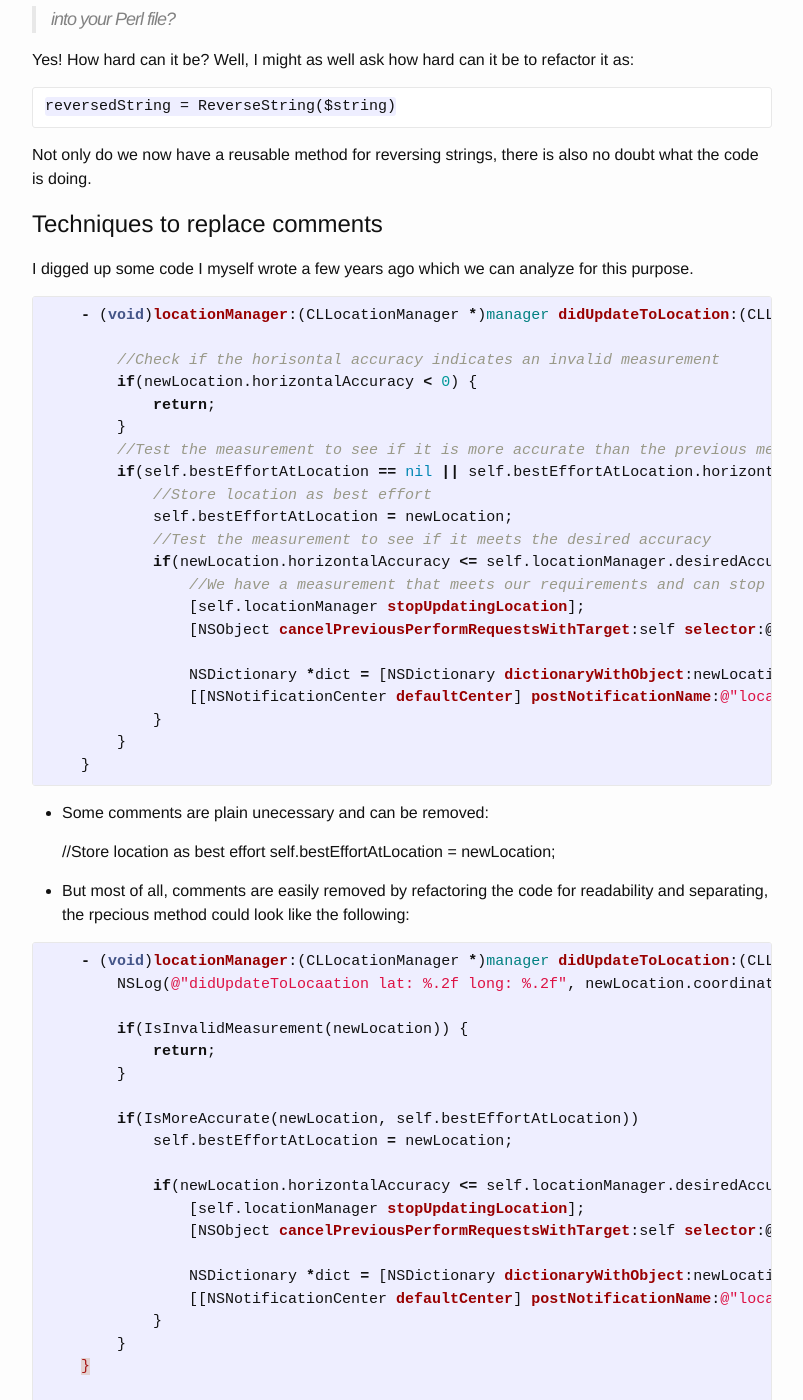
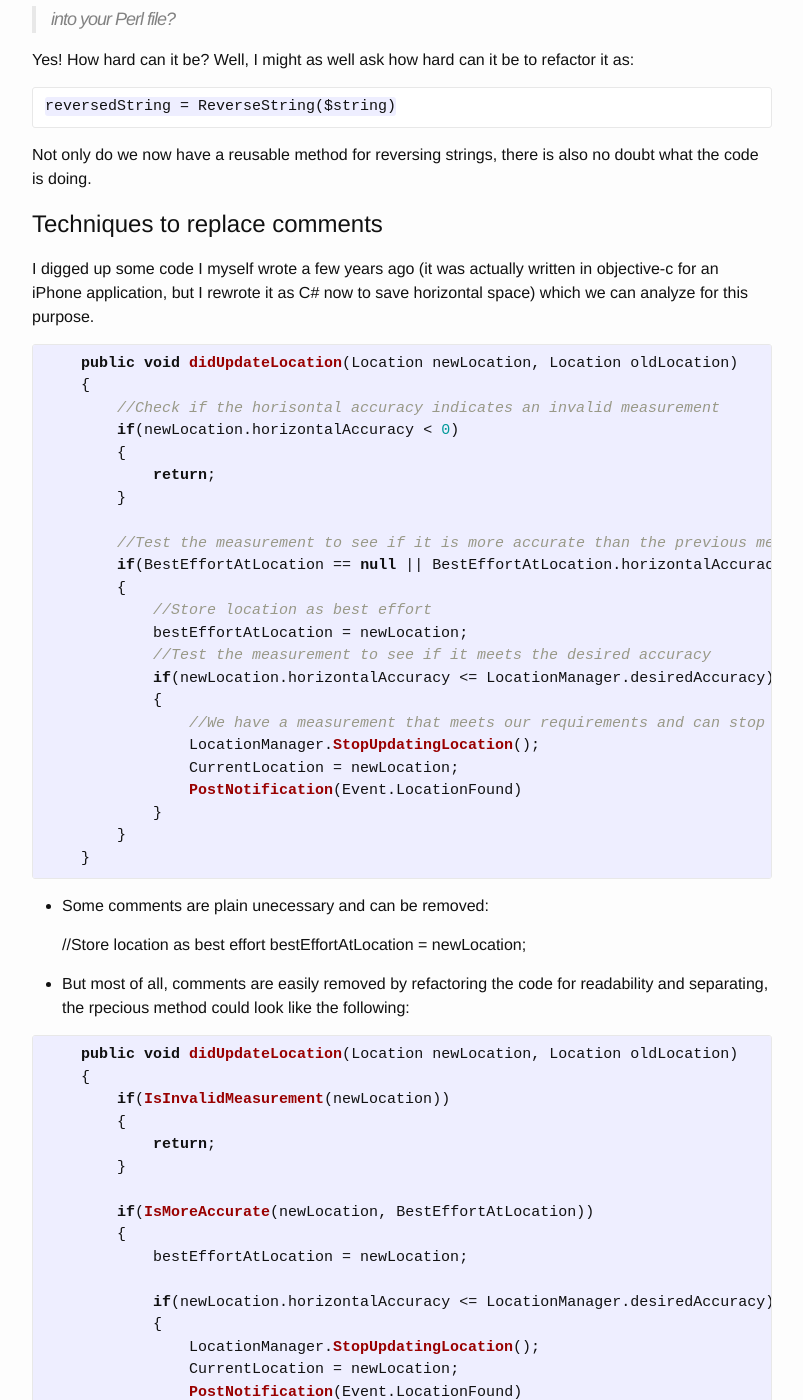
Before and after one commit to Oberheim/Oberheim.github.io, a Jekyll site: the page built from _posts/2015-08-05-are-you-still-commenting-your-code.markdown, in a window 1280 px wide and 1400 px high, scrolled down 1017 px. Shown: the whole window, without its empty margins (238-1041 px from the left). Built offline with Jekyll 4.4.1, drawn with Linux system fonts in a browser that asks for light colours; comment, search, counter and statistics services are not loaded; some of the changed text lies outside the part shown.

Commit message:
Update 2015-08-05-are-you-still-commenting-your-code.markdown

```diff
--- a/_posts/2015-08-05-are-you-still-commenting-your-code.markdown
+++ b/_posts/2015-08-05-are-you-still-commenting-your-code.markdown
@@ -39,28 +39,30 @@ Yes! How hard can it be? Well, I might as well ask how hard can it be to refacto
 Not only do we now have a reusable method for reversing strings, there is also no doubt what the code is doing.
 
 #Techniques to replace comments
-I digged up some code I myself wrote a few years ago which we can analyze for this purpose.
+I digged up some code I myself wrote a few years ago (it was actually written in objective-c for an iPhone application, but I rewrote it as C# now to save horizontal space) which we can analyze for this purpose.
 
-{% highlight objective-c %}
+{% highlight c# %}
 
-    - (void)locationManager:(CLLocationManager *)manager didUpdateToLocation:(CLLocation *)newLocation fromLocation:(CLLocation *)oldLocation {
-
+    public void didUpdateLocation(Location newLocation, Location oldLocation)
+    {
         //Check if the horisontal accuracy indicates an invalid measurement
-        if(newLocation.horizontalAccuracy < 0) {
+        if(newLocation.horizontalAccuracy < 0)
+        {
             return;
         }
+
         //Test the measurement to see if it is more accurate than the previous measurement
-        if(self.bestEffortAtLocation == nil || self.bestEffortAtLocation.horizontalAccuracy > newLocation.horizontalAccuracy) {
+        if(BestEffortAtLocation == null || BestEffortAtLocation.horizontalAccuracy > newLocation.horizontalAccuracy)
+        {
             //Store location as best effort
-            self.bestEffortAtLocation = newLocation;
+            bestEffortAtLocation = newLocation;
             //Test the measurement to see if it meets the desired accuracy
-            if(newLocation.horizontalAccuracy <= self.locationManager.desiredAccuracy) {
-                //We have a measurement that meets our requirements and can stop updating the location (to save battery)
-                [self.locationManager stopUpdatingLocation];
-                [NSObject cancelPreviousPerformRequestsWithTarget:self selector:@selector(stopUpdatingLocation:) object:nil];
-
-                NSDictionary *dict = [NSDictionary dictionaryWithObject:newLocation forKey:@"LOCATION"];
-                [[NSNotificationCenter defaultCenter] postNotificationName:@"locationFound" object:self userInfo:dict];
+            if(newLocation.horizontalAccuracy <= LocationManager.desiredAccuracy)
+            {
+                //We have a measurement that meets our requirements and can stop updating the location
+                LocationManager.StopUpdatingLocation();
+                CurrentLocation = newLocation;
+                PostNotification(Event.LocationFound)
             }
         }
     }
@@ -70,34 +72,35 @@ I digged up some code I myself wrote a few years ago which we can analyze for th
 - Some comments are plain unecessary and can be removed:
 
     //Store location as best effort
-    self.bestEffortAtLocation = newLocation;
+    bestEffortAtLocation = newLocation;
 
 - But most of all, comments are easily removed by refactoring the code for readability and separating, the rpecious method could look like the following:
 
-{% highlight objective-c %}
+{% highlight c# %}
 
-    - (void)locationManager:(CLLocationManager *)manager didUpdateToLocation:(CLLocation *)newLocation fromLocation:(CLLocation *)oldLocation {
-        NSLog(@"didUpdateToLocaation lat: %.2f long: %.2f", newLocation.coordinate.latitude, newLocation.coordinate.longitude);
-
-        if(IsInvalidMeasurement(newLocation)) {
+    public void didUpdateLocation(Location newLocation, Location oldLocation)
+    {
+        if(IsInvalidMeasurement(newLocation))
+        {
             return;
         }
 
-        if(IsMoreAccurate(newLocation, self.bestEffortAtLocation))
-            self.bestEffortAtLocation = newLocation;
+        if(IsMoreAccurate(newLocation, BestEffortAtLocation))
+        {
+            bestEffortAtLocation = newLocation;
 
-            if(newLocation.horizontalAccuracy <= self.locationManager.desiredAccuracy) {
-                [self.locationManager stopUpdatingLocation];
-                [NSObject cancelPreviousPerformRequestsWithTarget:self selector:@selector(stopUpdatingLocation:) object:nil];
-
-                NSDictionary *dict = [NSDictionary dictionaryWithObject:newLocation forKey:@"LOCATION"];
-                [[NSNotificationCenter defaultCenter] postNotificationName:@"locationFound" object:self userInfo:dict];
+            if(newLocation.horizontalAccuracy <= LocationManager.desiredAccuracy)
+            {
+                LocationManager.StopUpdatingLocation();
+                CurrentLocation = newLocation;
+                PostNotification(Event.LocationFound)
             }
         }
     }
 
     {% endhighlight %}
 
+I think the code is self-explanatory.
 
 #If comments are so bad, why do people still use them?
 In the academia I was taught that code without comments is bad because it is hard to read and understand. I used to  believe in this statement in school because in that environment it was somewhat true. We programmed alot with C and somehow the praxis when teaching C (maybe because of its heritage as an old school language) is to use short and abstract variable names. It seems like the more theoretical a subject is, the worse the code is. For instance, let us take a look at the wikipedia page for [Merge sort](https://en.wikipedia.org/wiki/Merge_sort), it is interestingly common to use bad variable names such as j, B, i1, A and crowd the code with comments.
```
